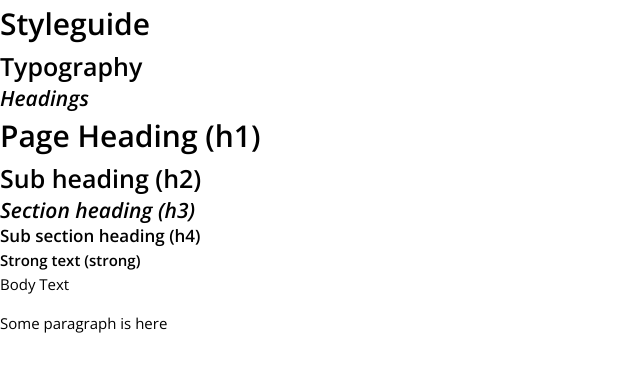
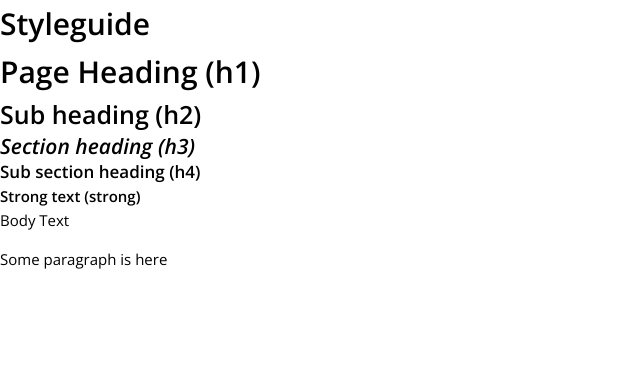
Before and after one commit to flocko/scss-starter-micro, a website: page src/index.html in a window 1280 px wide. Shown: the whole page, without its empty margins (0-640 px from the left). Drawn offline with nearby package versions, Linux system fonts and the light colour scheme.

Commit message:
cleanup node package

```diff
--- a/package.json
+++ b/package.json
@@ -1,6 +1,6 @@
 {
   "name": "scss-starter-micro",
-  "version": "0.0.1",
+  "version": "0.0.2",
   "description": "starter paket for simple microsites with scss",
   "main": "gulpfile.js",
   "scripts": {
@@ -12,7 +12,6 @@
     "browser-sync": "^2.9.11",
     "gulp": "^3.9.0",
     "gulp-autoprefixer": "^3.1.0",
-    "gulp-connect": "^2.2.0",
     "gulp-csscss": "^0.1.2",
     "gulp-debug": "^2.1.2",
     "gulp-html-replace": "^1.5.4",
@@ -22,7 +21,6 @@
     "gulp-sass": "^2.1.0",
     "gulp-sourcemaps": "^1.6.0",
     "gulp-util": "^3.0.7",
-    "gulp-watch": "^4.3.5",
-    "run-sequence": "^1.1.4"
+    "gulp-watch": "^4.3.5"
   }
 }
--- a/src/index.html
+++ b/src/index.html
@@ -17,11 +17,7 @@
     </header>
     <main class="page-content">
 
-      <section class="stg-section">
-        <h2 class="stg-headline">Typography</h2>
-
-        <h3 class="stg-headline">Headings</h3>
-
+      <section>
         <h1>Page Heading (h1)</h1>
         <h2>Sub heading (h2)</h2>
         <h3>Section heading (h3)</h3>
```
